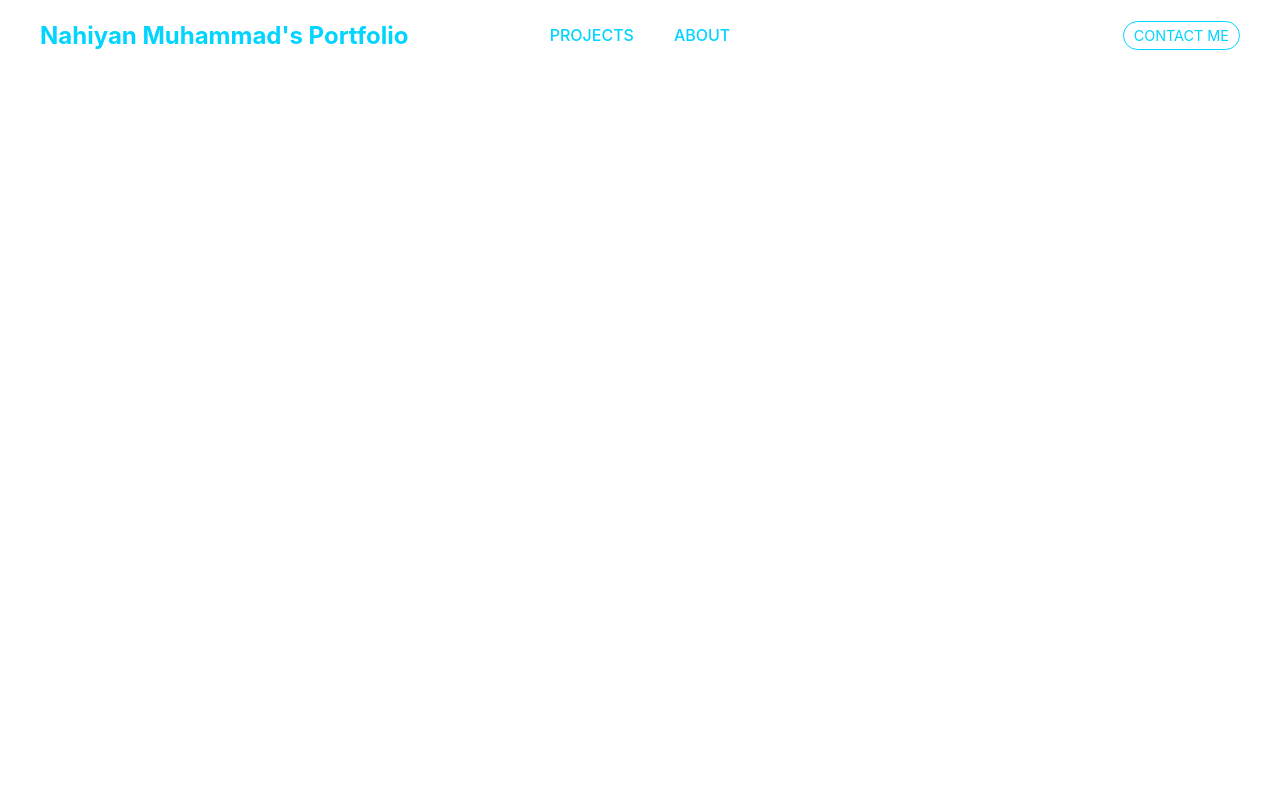
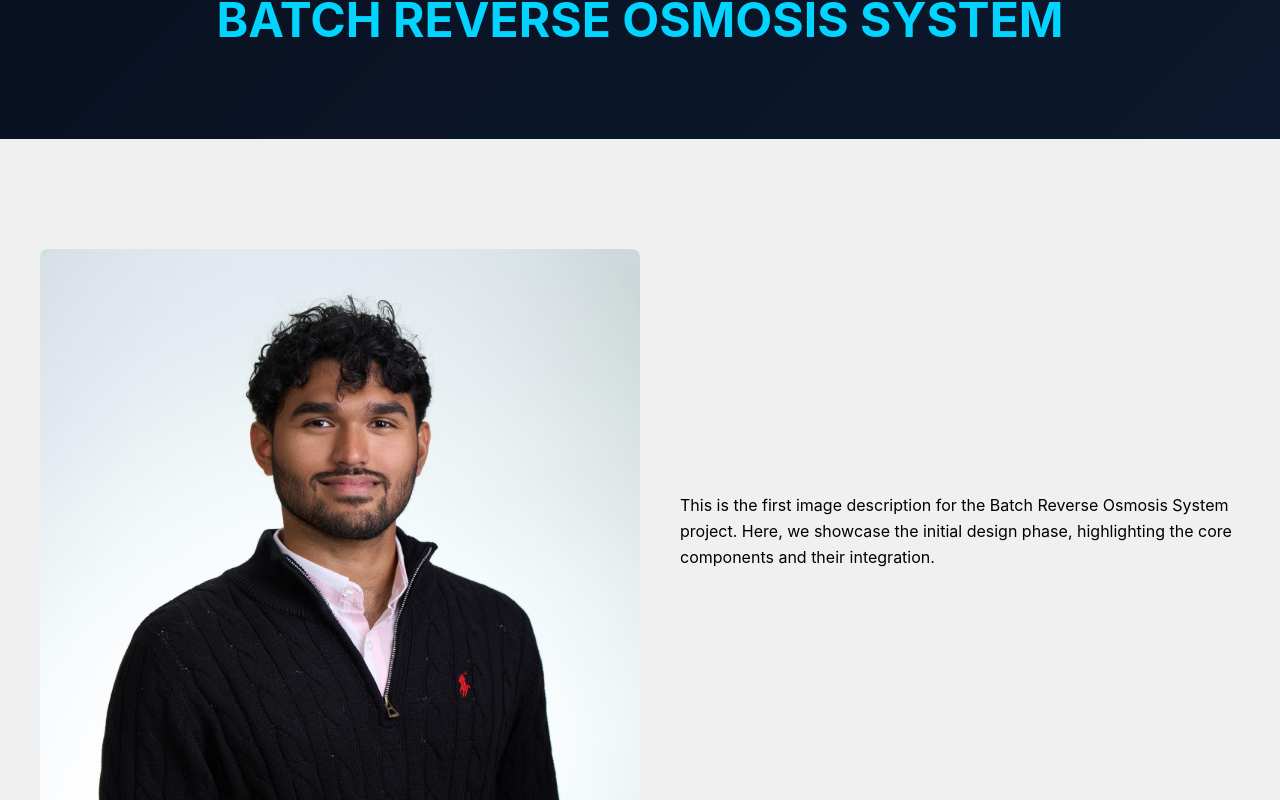
Before and after one commit to SearoTyp/searo.github.io, a React (Create React App) app: page /project/1 in a window 1280 px wide. Built offline with nearby package versions, Linux system fonts and the light colour scheme.

Commit message:
Added project page information and formatting

```diff
--- a/src/App.js
+++ b/src/App.js
@@ -2,7 +2,7 @@ import React, { useEffect, useRef, useState } from 'react';
 import { gsap } from 'gsap';
 import { ScrollTrigger } from 'gsap/ScrollTrigger';
 import { FaAngleDoubleDown, FaLinkedin, FaFileAlt } from 'react-icons/fa';
-import { BrowserRouter as Router, Route, Routes, Link, Navigate } from 'react-router-dom';
+import { BrowserRouter as Router, Route, Routes, useLocation, useNavigate, Navigate } from 'react-router-dom';
 import Project1 from './projects/Project1';
 import Project2 from './projects/Project2';
 import Project3 from './projects/Project3';
@@ -15,11 +15,22 @@ gsap.registerPlugin(ScrollTrigger);
 
 function App() {
   const [loading, setLoading] = useState(true);
+  const [isHeaderVisible, setIsHeaderVisible] = useState(true);
   const overlayRef = useRef(null);
   const headerRef = useRef(null);
   const skillsBoxRef = useRef(null);
   const hobbiesBoxRef = useRef(null);
   const aboutTextRef = useRef(null);
+  const location = useLocation();
+  const navigate = useNavigate();
+
+  // Disable browser scroll restoration on initial load
+  useEffect(() => {
+    if ('scrollRestoration' in window.history) {
+      window.history.scrollRestoration = 'manual';
+    }
+    window.scrollTo(0, 0); // Immediate scroll to top on initial load
+  }, []);
 
   useEffect(() => {
     console.log("App component mounted");
@@ -42,6 +53,9 @@ function App() {
     if (loading) return;
 
     console.log("Loading is false, applying GSAP animations");
+
+    // Kill existing ScrollTriggers to prevent duplicates
+    ScrollTrigger.getAll().forEach(trigger => trigger.kill());
 
     gsap.from('.home-content > *', {
       opacity: 0,
@@ -67,7 +81,6 @@ function App() {
       },
     });
 
-    // Background transition effect (gradient wave)
     gsap.fromTo(
       '.home::before',
       { opacity: 0.3, background: 'linear-gradient(135deg, #1e3c72, #2a5298)' },
@@ -83,7 +96,6 @@ function App() {
       }
     );
 
-    // 3D wave effect for the about section
     const aboutElements = gsap.utils.toArray('.about-content > *');
     gsap.fromTo(
       aboutElements,
@@ -107,7 +119,6 @@ function App() {
       }
     );
 
-    // 3D wave effect for about-left and about-right children
     gsap.fromTo(
       '.about-left > *, .about-right > *',
       { opacity: 0, scale: 0.5, y: 50, rotateY: 90 },
@@ -130,7 +141,6 @@ function App() {
       }
     );
 
-    // Animate project cards with a 3D flip effect
     gsap.utils.toArray('.project-card').forEach((card) => {
       gsap.fromTo(
         card,
@@ -151,7 +161,6 @@ function App() {
       );
     });
 
-    // Contact section animations
     gsap.fromTo(
       '.contact-content > *',
       { opacity: 0, y: 50, rotateY: 90 },
@@ -179,7 +188,30 @@ function App() {
       duration: 1,
       ease: 'sine.inOut',
     });
-  }, [loading]);
+
+    // Header scroll animation for homepage only
+    if (location.pathname === '/') {
+      let lastScrollTop = 0;
+      const handleScroll = () => {
+        const scrollTop = window.pageYOffset || document.documentElement.scrollTop;
+        if (scrollTop > lastScrollTop) {
+          setIsHeaderVisible(false);
+        } else {
+          setIsHeaderVisible(true);
+        }
+        lastScrollTop = scrollTop <= 0 ? 0 : scrollTop;
+      };
+
+      window.addEventListener('scroll', handleScroll);
+      return () => window.removeEventListener('scroll', handleScroll);
+    }
+
+    // Refresh ScrollTrigger after navigation
+    setTimeout(() => {
+      ScrollTrigger.refresh();
+      console.log("ScrollTrigger refreshed in App.js");
+    }, 300);
+  }, [loading, location.pathname]);
 
   const scrollToAbout = () => {
     const tl = gsap.timeline();
@@ -211,16 +243,38 @@ function App() {
       });
   };
 
+  const handleProjectClick = (path) => {
+    const tl = gsap.timeline();
+    tl.to(overlayRef.current, {
+      opacity: 1,
+      duration: 0.8,
+      ease: 'power2.inOut',
+      onComplete: () => {
+        navigate(path);
+        gsap.to(overlayRef.current, {
+          opacity: 0,
+          duration: 0.8,
+          ease: 'power2.out',
+          onComplete: () => {
+            window.scrollTo({ top: 0, behavior: 'instant' });
+            console.log("Scrolled to top after navigation to:", path);
+          },
+        });
+      },
+    });
+  };
+
+
   return (
-    <Router>
     <div className="App">
       {loading && <div className="preloader"><span>NM</span></div>}
       <div className="transition-overlay" ref={overlayRef}></div>
 
       {!loading && (
         <>
+          {location.pathname === '/' && isHeaderVisible && (
             <header className="header" ref={headerRef}>
-              <div className="logo">Nahiyan Muhammad's Portfolio</div>
+              <div className="logo">Nahiyan M.</div>
               <nav className="nav">
                 <a href="#projects">Projects</a>
                 <a href="#about">About</a>
@@ -229,6 +283,7 @@ function App() {
                 <a href="#contact">Contact Me</a>
               </div>
             </header>
+          )}
 
           <Routes>
             <Route
@@ -239,15 +294,15 @@ function App() {
                   <section className="home" id="home">
                     <div className="home-content">
                       <h1 className="intro-text">Hi! My name is Nahiyan Muhammad</h1>
-                        <p className="role-text">Engineer | Builder | Energy & Sustainability Enthusiast</p>
-                        <p className="welcome-text">Welcome to my digital portfolio</p>
+                      <p className="role-text">Engineer | Aspiring entrepreneur | Designer | Energy & Sustainability Enthusiast</p>
+                      <p className="welcome-text">Welcome to my portfolio</p>
                       <div className="scroll-arrow" onClick={scrollToAbout}>
                         <FaAngleDoubleDown />
                       </div>
                     </div>
                     <div className="social-icons">
                       <a
-                          href="https://linkedin.com/in/your-profile"
+                        href="https://www.linkedin.com/in/nahiyan-muhammad/"
                         target="_blank"
                         rel="noopener noreferrer"
                         className="social-icon"
@@ -255,7 +310,7 @@ function App() {
                         <FaLinkedin />
                       </a>
                       <a
-                          href="/path-to-your-resume.pdf"
+                        href="/Master%20Resume.pdf"
                         target="_blank"
                         rel="noopener noreferrer"
                         className="social-icon"
@@ -278,26 +333,31 @@ function App() {
                         <div className="skills" ref={skillsBoxRef}>
                           <h3>Skills</h3>
                           <ul>
-                              <li>React</li>
-                              <li>GSAP</li>
+                            <li>Onshape, Solidworks & CREO</li>
+                            <li>AutoCAD</li>
                             <li>JavaScript</li>
                             <li>HTML/CSS</li>
+                            <li>Visual Basics of Application</li>
+                            <li>Gcode</li>
+                            <li>React</li>
+                            <li>Arduino</li>
+                            <li>C, C++ & C#</li>
+                            <li>Manufacturing: Soldering, CNC etc.</li>
+                            <li>MOOSE, COMSOL & Gmsh</li>
                           </ul>
                         </div>
                       </div>
                       <div className="about-right">
                         <p ref={aboutTextRef}>
-                            Hello! I'm Nahiyan. I love building interactive web experiences and
-                            exploring new technologies. I'm currently focused on front-end development,
-                            animations, and creative design.
+                          Hello! I’m Nahiyan, from Dhaka, Bangladesh. I’m currently pursuing a B.S. in Mechanical and Computer Engineering at Boston University. My passions include designing CAD models, developing sustainable solutions, analyzing financial investments, and exploring entrepreneurship. I believe in combining creativity, discipline, and teamwork to make a real-world impact.
                         </p>
                         <div className="hobbies" ref={hobbiesBoxRef}>
                           <h3>Hobbies & Interests</h3>
                           <ul>
-                              <li>Photography</li>
-                              <li>Music Production</li>
-                              <li>Traveling</li>
-                              <li>Tech Blogging</li>
+                            <li>Gym, Soccer & Running</li>
+                            <li>Competition & Hackathons</li>
+                            <li>Watching Marvel</li>
+                            <li>Engage in environment and energy-related research.</li>
                           </ul>
                         </div>
                       </div>
@@ -307,30 +367,30 @@ function App() {
                   <section className="projects" id="projects">
                     <h2>Projects</h2>
                     <div className="project-grid">
-                        <Link to="/project/1" className="project-card">
+                      <div onClick={() => handleProjectClick('/project/1')} className="project-card">
                         <h3>Project 1</h3>
-                          <p className="project-preview">A portfolio website with animations</p>
-                        </Link>
-                        <Link to="/project/2" className="project-card">
+                        <p className="project-preview">Batch Reverse Osmosis System</p>
+                      </div>
+                      <div onClick={() => handleProjectClick('/project/2')} className="project-card">
                         <h3>Project 2</h3>
-                          <p className="project-preview">Interactive game using JavaScript</p>
-                        </Link>
-                        <Link to="/project/3" className="project-card">
+                        <p className="project-preview">FreshFridge</p>
+                      </div>
+                      <div onClick={() => handleProjectClick('/project/3')} className="project-card">
                         <h3>Project 3</h3>
-                          <p className="project-preview">E-commerce website</p>
-                        </Link>
-                        <Link to="/project/4" className="project-card">
+                        <p className="project-preview">Lamp Buddy</p>
+                      </div>
+                      <div onClick={() => handleProjectClick('/project/4')} className="project-card">
                         <h3>Project 4</h3>
-                          <p className="project-preview">Weather app with API</p>
-                        </Link>
-                        <Link to="/project/5" className="project-card">
+                        <p className="project-preview">Automatic Water Dispensing System</p>
+                      </div>
+                      <div onClick={() => handleProjectClick('/project/5')} className="project-card">
                         <h3>Project 5</h3>
-                          <p className="project-preview">Blog platform</p>
-                        </Link>
-                        <Link to="/project/6" className="project-card">
+                        <p className="project-preview">Light Based Head Tracker</p>
+                      </div>
+                      <div onClick={() => handleProjectClick('/project/6')} className="project-card">
                         <h3>Project 6</h3>
-                          <p className="project-preview">Task management app</p>
-                        </Link>
+                        <p className="project-preview">Motor Controlled Vehicle</p>
+                      </div>
                     </div>
                   </section>
 
@@ -358,19 +418,24 @@ function App() {
                 </>
               }
             />
-              <Route path="/project/1" element={<Project1 />} />
+            <Route path="/project/1" element={<Project1 />} onEnter={() => console.log("Navigated to Project 1")} />
             <Route path="/project/2" element={<Project2 />} />
             <Route path="/project/3" element={<Project3 />} />
             <Route path="/project/4" element={<Project4 />} />
             <Route path="/project/5" element={<Project5 />} />
             <Route path="/project/6" element={<Project6 />} />
-              <Route path="*" element={<Navigate to="/" />} />
+            <Route path="*" element={<Navigate to="/" replace />} />
           </Routes>
         </>
       )}
     </div>
+  );
+}
+
+export default function AppWrapper() {
+  return (
+    <Router>
+      <App />
     </Router>
   );
 }
-
-export default App;
--- /dev/null
+++ b/src/projects/Project1.css
@@ -0,0 +1,128 @@
+/* Project Page */
+.project-page {
+    min-height: 100vh;
+    padding: 0 20px 60px;
+    background: #f0f0f0;
+    text-align: center;
+    display: flex;
+    flex-direction: column;
+    align-items: center;
+    visibility: visible;
+    opacity: 1;
+  }
+
+  .project-header {
+    position: relative;
+    background-color: #000; /* Explicitly set to match homepage */
+    padding: 40px 20px;
+    margin-bottom: 40px;
+    width: 100%;
+    text-align: center;
+    opacity: 1;
+  }
+
+  .project-header::before {
+    content: '';
+    position: absolute;
+    top: 0;
+    left: 0;
+    width: 100%;
+    height: 100%;
+    background: linear-gradient(135deg, #1e3c72, #2a5298); /* Match homepage gradient */
+    opacity: 0.3; /* Match homepage opacity */
+    z-index: 0;
+    will-change: opacity; /* Match homepage optimization */
+  }
+
+  .project-header h2 {
+    position: relative;
+    z-index: 1;
+    color: #00d4ff !important; /* Keep the correct color */
+    font-size: 3rem;
+    margin: 0;
+    opacity: 1 !important; /* Ensure no inherited opacity */
+    text-transform: uppercase; /* Match the screenshot */
+  }
+
+  .project-details {
+    max-width: 1200px;
+    margin: 0 auto;
+    text-align: left;
+    width: 100%;
+    visibility: visible;
+    opacity: 1;
+  }
+
+  .project-content {
+    margin-top: 20px;
+    visibility: visible;
+    opacity: 1;
+  }
+
+  .project-item {
+    display: flex;
+    align-items: center;
+    margin-bottom: 40px;
+    gap: 40px;
+    visibility: visible;
+    opacity: 1;
+  }
+
+  .project-item.reverse {
+    flex-direction: row-reverse;
+  }
+
+  .project-item img {
+    width: 50%;
+    height: auto;
+    border-radius: 8px;
+    display: block;
+    visibility: visible;
+    opacity: 1;
+  }
+
+  .project-item p {
+    width: 50%;
+    line-height: 1.6;
+    visibility: visible;
+    opacity: 1;
+  }
+
+  .back-link {
+    display: inline-block;
+    margin-top: 20px;
+    color: #00d4ff;
+    text-decoration: none;
+    visibility: visible;
+    opacity: 1;
+  }
+
+  .back-link:hover,
+  .back-link:focus {
+    text-decoration: underline;
+    outline: 2px solid #00d4ff;
+    outline-offset: 2px;
+  }
+
+  /* Responsive Design */
+  @media (max-width: 768px) {
+    .project-item {
+      flex-direction: column;
+    }
+    .project-item.reverse {
+      flex-direction: column;
+    }
+    .project-item img,
+    .project-item p {
+      width: 100%;
+    }
+    .project-header h2 {
+      font-size: 2.5rem;
+    }
+  }
+
+  @media (max-width: 600px) {
+    .project-header h2 {
+      font-size: 2rem;
+    }
+  }
--- a/src/projects/Project1.js
+++ b/src/projects/Project1.js
@@ -1,31 +1,168 @@
-import React from 'react';
-import { Link } from 'react-router-dom';
+import React, { useEffect, useRef } from 'react';
+import { gsap } from 'gsap';
+import { ScrollTrigger } from 'gsap/ScrollTrigger';
+import { useNavigate } from 'react-router-dom'; // Import useNavigate
+import './Project1.css';
 
-const Project1 = () => (
-  <div className="project-page">
-    <h1>Project 1</h1>
+gsap.registerPlugin(ScrollTrigger);
+
+const Project1 = () => {
+  const projectRef = useRef(null);
+  const navigate = useNavigate(); // Add useNavigate hook
+
+  useEffect(() => {
+    console.log("Project1 component mounted");
+
+    // Force scroll to top immediately when component mounts
+    window.scrollTo(0, 0);
+
+    const projectElement = projectRef.current;
+    if (!projectElement) {
+      console.error("Project element not found");
+      return;
+    }
+
+    gsap.set(projectElement, { opacity: 1, visibility: 'visible' });
+    gsap.set('.project-header', { opacity: 1, visibility: 'visible' });
+    gsap.set('.project-header::before', { opacity: 0.3 });
+    gsap.set('.project-details', { opacity: 1, visibility: 'visible' });
+    gsap.set('.project-content', { opacity: 1, visibility: 'visible' });
+    gsap.set('.project-item', { opacity: 1, visibility: 'visible' });
+    gsap.set('.back-link', { opacity: 1, visibility: 'visible' });
+
+    gsap.from('.project-header h2', {
+      opacity: 0,
+      y: -50,
+      duration: 1,
+      ease: 'power2.out',
+      onStart: () => console.log("Animating project header"),
+      onComplete: () => {
+        gsap.set('.project-header h2', { opacity: 1 });
+      },
+    });
+
+    gsap.utils.toArray('.project-item').forEach((item, index) => {
+      gsap.from(item, {
+        opacity: 0,
+        y: 50,
+        duration: 0.8,
+        ease: 'power2.out',
+        scrollTrigger: {
+          trigger: item,
+          start: 'top 80%',
+          end: 'top 60%',
+          toggleActions: 'play none none none',
+          onEnter: () => console.log(`Project item ${index + 1} entered viewport`),
+        },
+      });
+    });
+
+    gsap.from('.back-link', {
+      opacity: 0,
+      y: 20,
+      duration: 0.8,
+      ease: 'power2.out',
+      scrollTrigger: {
+        trigger: '.back-link',
+        start: 'top 90%',
+        end: 'top 70%',
+        toggleActions: 'play none none none',
+        onEnter: () => console.log("Back link entered viewport"),
+      },
+    });
+
+    setTimeout(() => {
+      ScrollTrigger.refresh();
+      console.log("ScrollTrigger refreshed in Project1.js");
+    }, 100);
+  }, []);
+
+  // Add handleBackClick to use the same transition effect
+  const handleBackClick = () => {
+    const overlay = document.querySelector('.transition-overlay');
+    const tl = gsap.timeline();
+    tl.to(overlay, {
+      opacity: 1,
+      duration: 0.8,
+      ease: 'power2.inOut',
+      onComplete: () => {
+        navigate('/');
+        gsap.to(overlay, {
+          opacity: 0,
+          duration: 0.8,
+          ease: 'power2.out',
+          onComplete: () => {
+            window.scrollTo({ top: 0, behavior: 'instant' });
+            console.log("Scrolled to top after navigation to: /");
+          },
+        });
+      },
+    });
+  };
+
+  return (
+    <div className="project-page" ref={projectRef}>
+      {console.log("Rendering Project1 component")}
+      <div className="project-header">
+        <h2>Batch Reverse Osmosis System</h2>
+      </div>
       <div className="project-details">
         <div className="project-content">
-        <h3>Description</h3>
+          <div className="project-item">
+            <img
+              src={`${process.env.PUBLIC_URL}/nahi.jpg`}
+              alt="Project 1"
+              onError={() => console.error("Failed to load Project 1")}
+            />
             <p>
-          This is a web application I built to showcase my portfolio. It features dynamic animations and a responsive design.
+              This is the first image description for the Batch Reverse Osmosis System project. Here, we showcase the initial design phase, highlighting the core components and their integration.
             </p>
-        <h3>Technologies Used</h3>
-        <ul>
-          <li>React</li>
-          <li>GSAP</li>
-          <li>CSS</li>
-        </ul>
-        <h3>Images</h3>
-        <img src="/project1-image.jpg" alt="Project 1" />
-        <h3>Links</h3>
-        <a href="https://your-project1-link.com" target="_blank" rel="noopener noreferrer">
-          View Project
-        </a>
+          </div>
+          <div className="project-item reverse">
+            <img
+              src={`${process.env.PUBLIC_URL}/nahi.jpg`}
+              alt="Project 2"
+              onError={() => console.error("Failed to load Project 2")}
+            />
+            <p>
+              The second image illustrates the testing phase of the system, where we evaluated its efficiency in water purification under various conditions.
+            </p>
+          </div>
+          <div className="project-item">
+            <img
+              src={`${process.env.PUBLIC_URL}/nahi.jpg`}
+              alt="Project 3"
+              onError={() => console.error("Failed to load Project 3")}
+            />
+            <p>
+              In this third image, we present the final prototype of the Batch Reverse Osmosis System, showcasing its compact design and improved performance metrics.
+            </p>
+          </div>
+          <div className="project-item reverse">
+            <img
+              src={`${process.env.PUBLIC_URL}/nahi.jpg`}
+              alt="Project 4"
+              onError={() => console.error("Failed to load Project 4")}
+            />
+            <p>
+              The fourth image highlights the installation process of the system in a real-world setting, demonstrating its practical application and ease of use.
+            </p>
+          </div>
+          <div className="project-item">
+            <img
+              src={`${process.env.PUBLIC_URL}/nahi.jpg`}
+              alt="Project 5"
+              onError={() => console.error("Failed to load Project 5")}
+            />
+            <p>
+              Finally, the fifth image shows the results of our long-term testing, including data on water purity levels and system durability over time.
+            </p>
           </div>
         </div>
-    <Link to="/" className="back-link">Back to Home</Link>
+        <button onClick={handleBackClick} className="back-link">Back to Home</button>
+      </div>
     </div>
   );
+};
 
 export default Project1;
```
Also changed, not shown: src/App.css (+20 -43 lines), 1 other file (tests, documents, lock files or other folders). Lines whose indentation alone changed are shown as unchanged.
